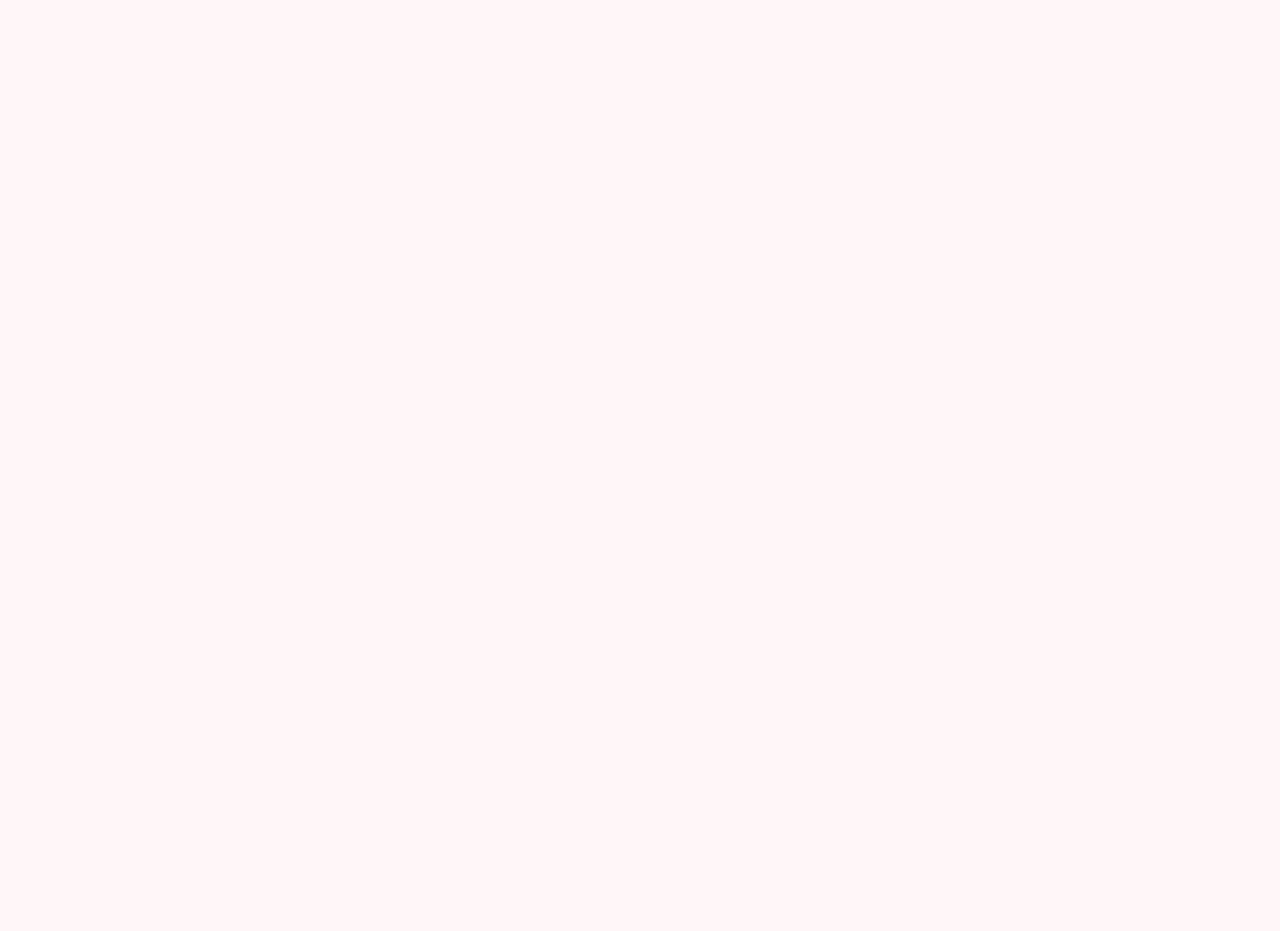
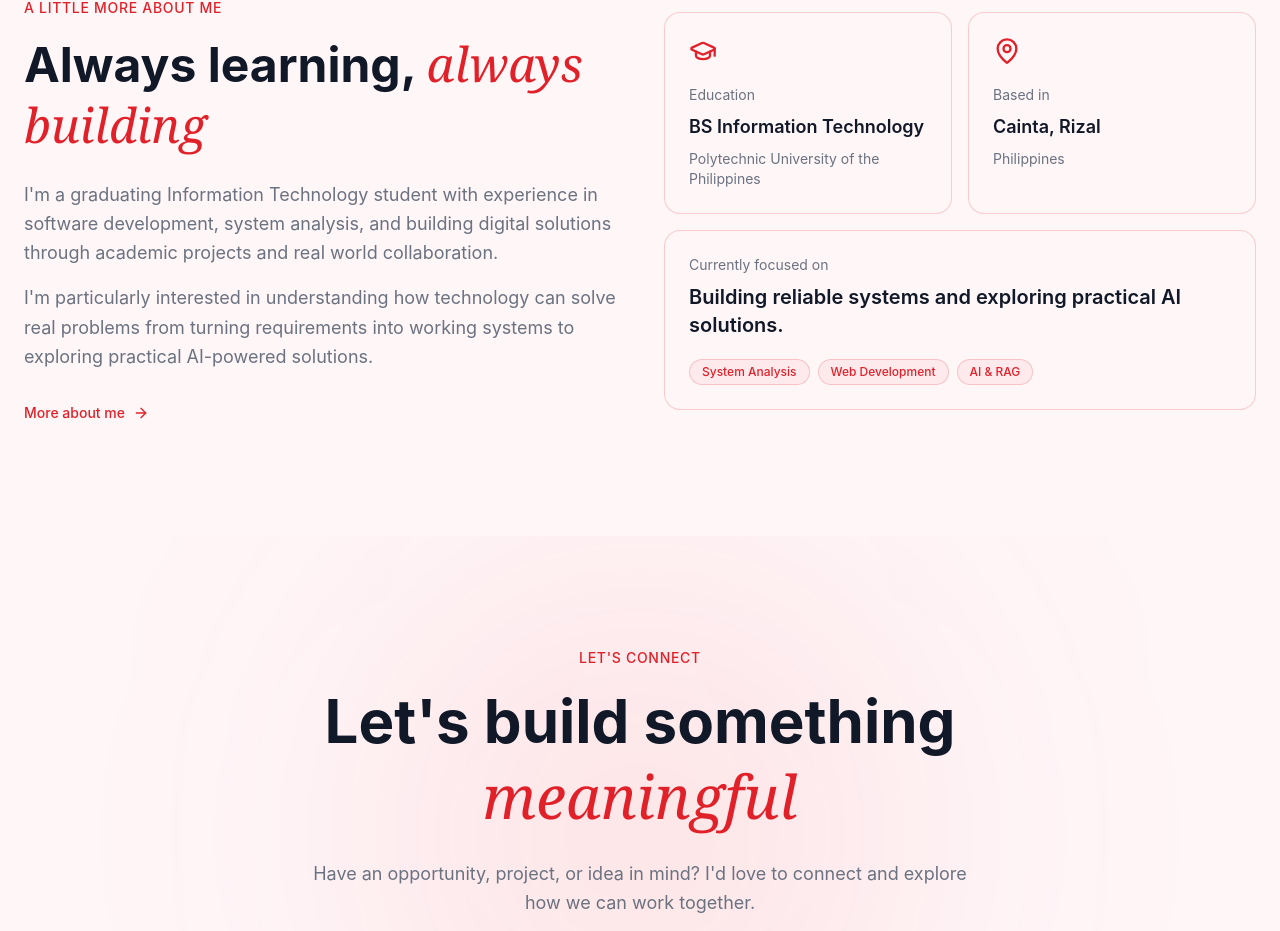
Before and after one commit to jameymey/Jamaica-Pingol, a React (Vite) app: page / in a window 1280 px wide. Shown: the part 1866-2797 px from the top of the page. Before the commit the page ends 1817 px from the top, so only its background shows below. Built offline with nearby package versions, Linux system fonts and the light colour scheme.

Commit message:
Home page updated

```diff
--- a/src/components/TypingTitle.jsx
+++ b/src/components/TypingTitle.jsx
@@ -2,8 +2,9 @@ import { useEffect, useState } from "react";
 
 const titles = [
   "System Analyst",
-  "Fullstack Developer",
+  "Full-Stack Developer",
   "Software Engineer",
+  "AI Enthusiast",
 ];
 
 export const TypingTitle = ({ className = "" }) => {
--- a/src/pages/About/AboutHero.jsx
+++ b/src/pages/About/AboutHero.jsx
@@ -35,7 +35,7 @@ export const AboutHero = () => {
 
             <div className="mt-6 max-w-2xl space-y-5 text-lg leading-relaxed text-muted-foreground">
               <p>
-                I'm Jamaica Pingol, a BSIT graduate who enjoys building
+                I'm Jamaica Pingol, a graduating BSIT student who enjoys building
                 things, solving problems, and figuring out how technology
                 can make ideas work. I'm interested in systems analysis,
                 web development, and AI, and I learn best through hands-on
--- /dev/null
+++ b/src/pages/Home/ContactCTA.jsx
@@ -0,0 +1,49 @@
+import { ArrowRight } from "lucide-react";
+import { Button } from "@/components/Button";
+import { Link } from "react-router-dom";
+
+export const ContactCTA = () => {
+  return (
+    <section className="relative overflow-hidden py-28">
+
+      {/* Background glow */}
+      <div className="pointer-events-none absolute inset-0 -z-10 overflow-hidden">
+        <div className="absolute left-1/2 top-1/2 h-[500px] w-[500px] -translate-x-1/2 -translate-y-1/2 rounded-full bg-primary/10 blur-[140px]" />
+      </div>
+
+      <div className="container relative z-10 mx-auto px-6">
+
+        <div className="mx-auto max-w-3xl text-center">
+
+          <span className="mb-4 block text-sm font-medium uppercase tracking-wider text-primary">
+            Let's Connect
+          </span>
+
+          <h2 className="text-4xl font-bold leading-tight sm:text-5xl md:text-6xl">
+            Let's build something{" "}
+            <span className="font-serif font-normal italic text-primary">
+              meaningful
+            </span>
+          </h2>
+
+          <p className="mx-auto mt-6 max-w-2xl text-lg leading-relaxed text-muted-foreground">
+            Have an opportunity, project, or idea in mind? I'd love to connect
+            and explore how we can work together.
+          </p>
+
+          <div className="mt-10 flex justify-center">
+            <Link to="/contact">
+              <Button size="lg">
+                Get in touch
+                <ArrowRight className="h-5 w-5" />
+              </Button>
+            </Link>
+          </div>
+
+        </div>
+      </div>
+    </section>
+  );
+};
+
+export default ContactCTA;
--- a/src/pages/Home/Hero.jsx
+++ b/src/pages/Home/Hero.jsx
@@ -137,13 +137,13 @@ export const Hero = () => <section className="relative min-h-screen flex items-c
         </div>
 
         {/* Skills section */}
-        <div className="mt-20 animatefade-in animation-delay-700">
+        <div className="mt-20 animate-fade-in animation-delay-700">
             <p className ="text-sm text-muted-foreground mb-6 text-center">Technologies I work with</p>
             <div className="relative overflow-hidden">
                 <div className="flex animate-marquee gap-6 whitespace-nowrap">
                 {[...skills, ...skills].map((skill, index) => (
                      <div key = {index} className="flex-shrink-0 px-8 py-4">
-                        <span className="text=xl font-semibold text-muted-foreground/60 hover:text-primary transition-colors">{skill}</span>
+                        <span className="text-xl font-semibold text-muted-foreground/60 hover:text-primary transition-colors">{skill}</span>
                     </div>
                 ))}
                 </div>
--- a/src/pages/Home/Home.jsx
+++ b/src/pages/Home/Home.jsx
@@ -1,12 +1,15 @@
 import { Hero } from "./Hero";
 import { What } from "./What";
 import { Info } from "./Info";
+import ContactCTA from "./ContactCTA";
 
 const Home = () => {
   return (
     <>
       <Hero />
       <What />
+      <Info />
+      <ContactCTA />
     </>
   );
 };
--- a/src/pages/Home/Info.jsx
+++ b/src/pages/Home/Info.jsx
@@ -1,7 +1,112 @@
+import { ArrowRight, GraduationCap, MapPin } from "lucide-react";
+import { Link } from "react-router-dom";
+
 export const Info = () => {
   return (
-    <section className="bg-white relative overflow-hidden py-20">
+    <section className="relative overflow-hidden bg-background py-28">
+      <div className="container relative z-10 mx-auto px-6">
 
+        {/* A LITTLE MORE ABOUT ME */}
+        <div className="grid items-center gap-12 lg:grid-cols-2">
+
+          {/* LEFT SIDE */}
+          <div>
+            <span className="mb-4 block text-sm font-medium uppercase tracking-wider text-primary">
+              A Little More About Me
+            </span>
+
+            <h2 className="text-3xl font-bold leading-tight sm:text-4xl md:text-5xl">
+              Always learning,{" "}
+              <span className="font-serif font-normal italic text-primary">
+                always building
+              </span>
+            </h2>
+
+            <p className="mt-6 text-lg leading-relaxed text-muted-foreground">
+              I'm a graduating Information Technology student with experience in
+              software development, system analysis, and building digital
+              solutions through academic projects and real world collaboration.
+            </p>
+
+            <p className="mt-4 text-lg leading-relaxed text-muted-foreground">
+              I'm particularly interested in understanding how technology can
+              solve real problems from turning requirements into working
+              systems to exploring practical AI-powered solutions.
+            </p>
+
+            <Link
+              to="/about"
+              className="mt-8 inline-flex items-center gap-2 text-sm font-medium text-primary transition-all hover:gap-3"
+            >
+              More about me
+              <ArrowRight className="h-4 w-4" />
+            </Link>
+          </div>
+
+          {/* RIGHT SIDE - QUICK INFO */}
+          <div className="grid gap-4 sm:grid-cols-2">
+
+            <div className="rounded-2xl border border-primary/20 bg-background p-6 transition-all duration-300 hover:-translate-y-1 hover:border-primary/40">
+              <GraduationCap className="mb-5 h-7 w-7 text-primary" />
+
+              <p className="text-sm text-muted-foreground">
+                Education
+              </p>
+
+              <h3 className="mt-2 text-lg font-semibold text-foreground">
+                BS Information Technology
+              </h3>
+
+              <p className="mt-2 text-sm text-muted-foreground">
+                Polytechnic University of the Philippines
+              </p>
+            </div>
+
+            <div className="rounded-2xl border border-primary/20 bg-background p-6 transition-all duration-300 hover:-translate-y-1 hover:border-primary/40">
+              <MapPin className="mb-5 h-7 w-7 text-primary" />
+
+              <p className="text-sm text-muted-foreground">
+                Based in
+              </p>
+
+              <h3 className="mt-2 text-lg font-semibold text-foreground">
+                Cainta, Rizal
+              </h3>
+
+              <p className="mt-2 text-sm text-muted-foreground">
+                Philippines
+              </p>
+            </div>
+
+            <div className="rounded-2xl border border-primary/20 bg-background p-6 transition-all duration-300 hover:-translate-y-1 hover:border-primary/40 sm:col-span-2">
+              <p className="text-sm text-muted-foreground">
+                Currently focused on
+              </p>
+
+              <h3 className="mt-2 text-xl font-semibold text-foreground">
+                Building reliable systems and exploring practical AI solutions.
+              </h3>
+
+              <div className="mt-5 flex flex-wrap gap-2">
+                {["System Analysis", "Web Development", "AI & RAG"].map(
+                  (item) => (
+                    <span
+                      key={item}
+                      className="rounded-full border border-primary/20 bg-primary/5 px-3 py-1 text-xs font-medium text-primary"
+                    >
+                      {item}
+                    </span>
+                  )
+                )}
+              </div>
+            </div>
+
+          </div>
+        </div>
+
+      </div>
     </section>
   );
 };
+
+export default Info;
```
